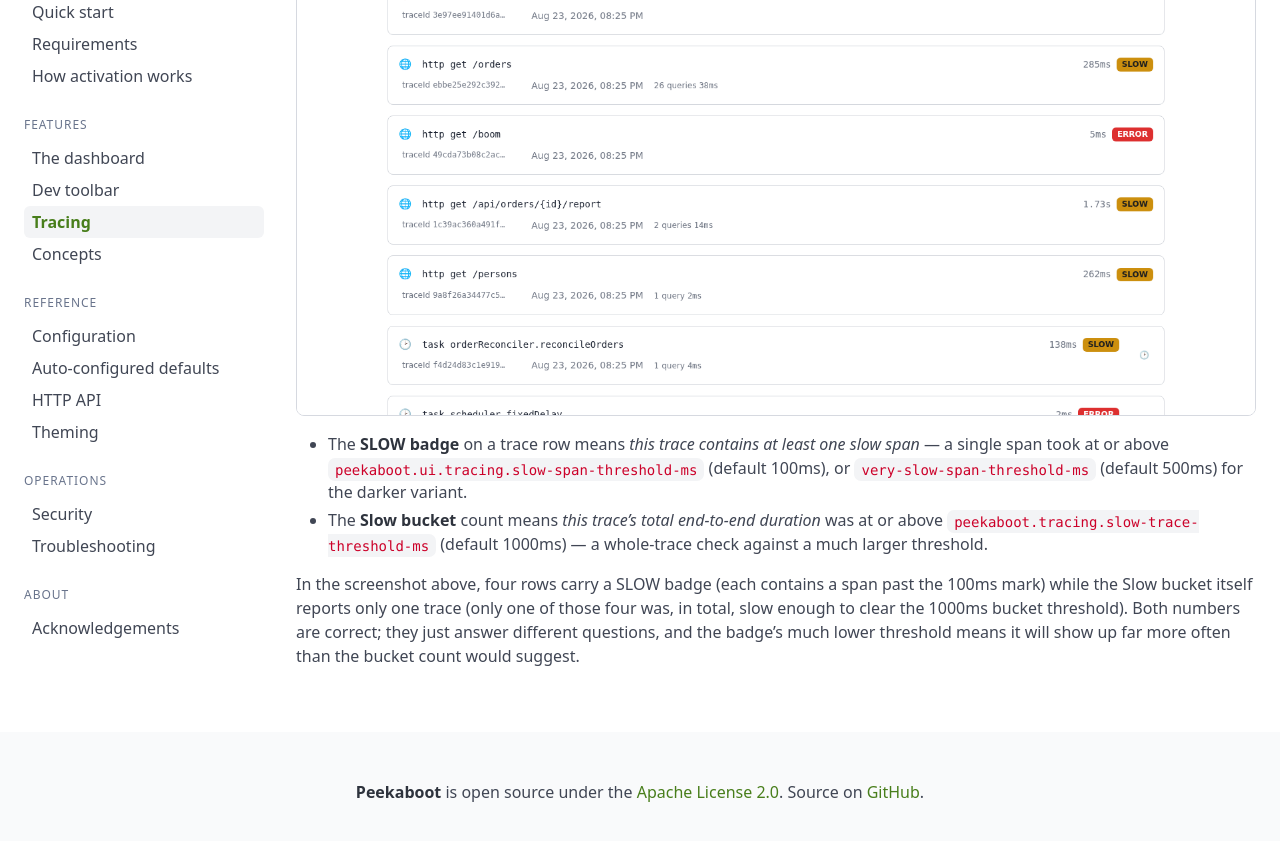
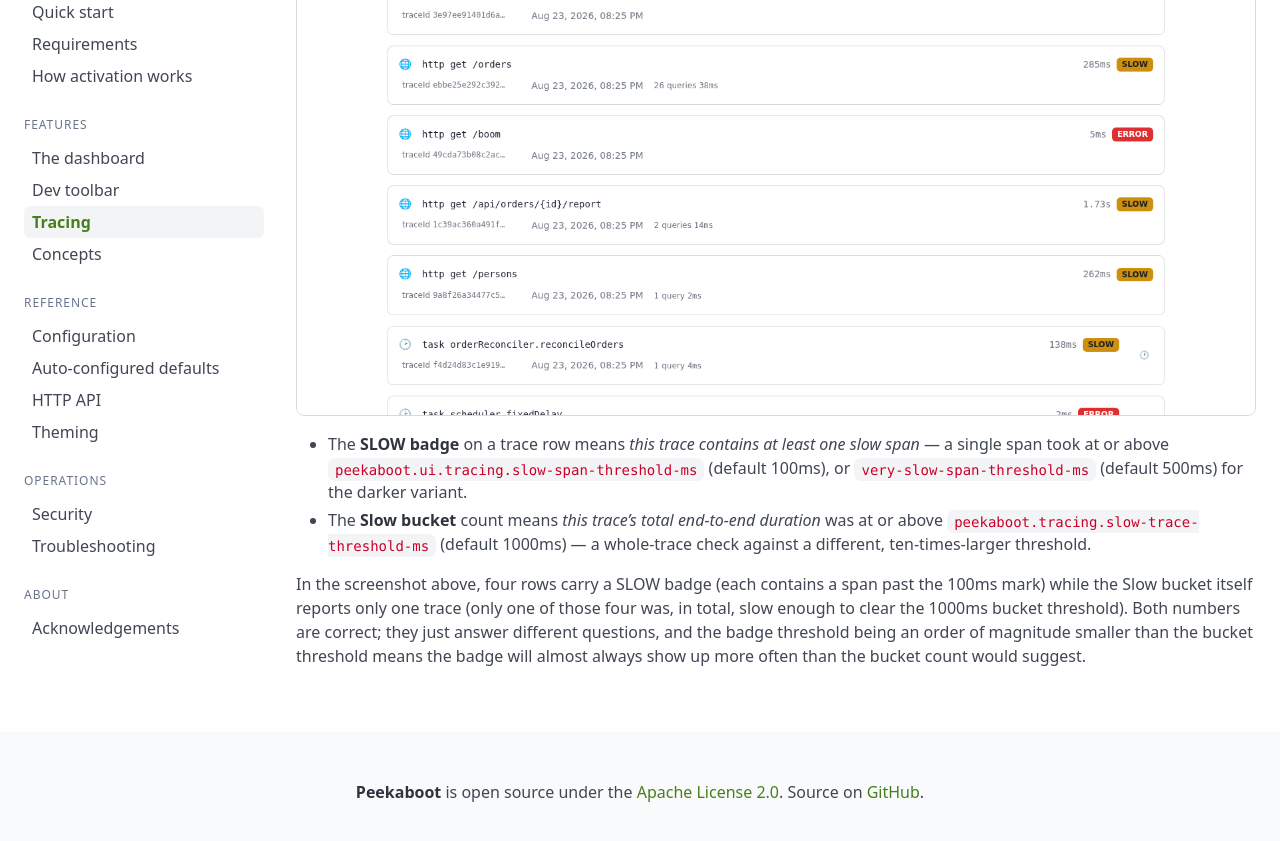
Before and after one commit to peekaboot-org/peekaboot-org.github.io, a Jekyll site: the page built from docs/tracing.md, in a window 1280 px wide and 900 px high, scrolled down 1302 px. Shown: the top 841 px of the window. Built offline with Jekyll 4.4.1, drawn with Linux system fonts in a browser that asks for light colours; some of the changed text lies outside the part shown.

Commit message:
docs: fix review findings from the readability pass
Qualifies the tracing.md capture claim so it doesn't promise query
spans the starter alone doesn't produce; restores the @Observed
classification detail in concepts.md that GLOSSARY.md relies on;
restores the 10x threshold comparison in tracing.md and the Spring
Boot version pin in dashboard.md that were dropped without cause.

```diff
--- a/docs/tracing.md
+++ b/docs/tracing.md
@@ -62,10 +63,11 @@
   variant.
 - The **Slow bucket** count means *this trace's total end-to-end duration* was at or above
   `peekaboot.tracing.slow-trace-threshold-ms` (default 1000ms) &mdash; a whole-trace check
-  against a much larger threshold.
+  against a different, ten-times-larger threshold.
 
 In the screenshot above, four rows carry a SLOW badge (each contains a span past the
 100ms mark) while the Slow bucket itself reports only one trace (only one of those four
 was, in total, slow enough to clear the 1000ms bucket threshold). Both numbers are
-correct; they just answer different questions, and the badge's much lower threshold means
-it will show up far more often than the bucket count would suggest.
+correct; they just answer different questions, and the badge threshold being an order of
+magnitude smaller than the bucket threshold means the badge will almost always show up
+more often than the bucket count would suggest.
```
Also changed, not shown: other parts of docs/tracing.md (+2 -1 lines), docs/concepts.md (+3 -2 lines), docs/dashboard.md (+2 -1 lines).
